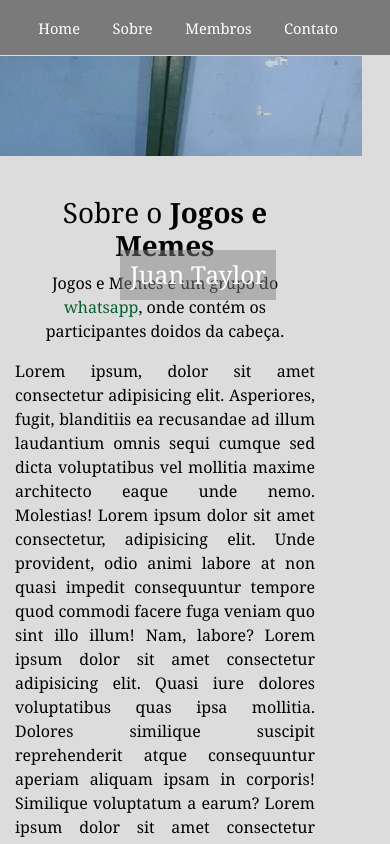
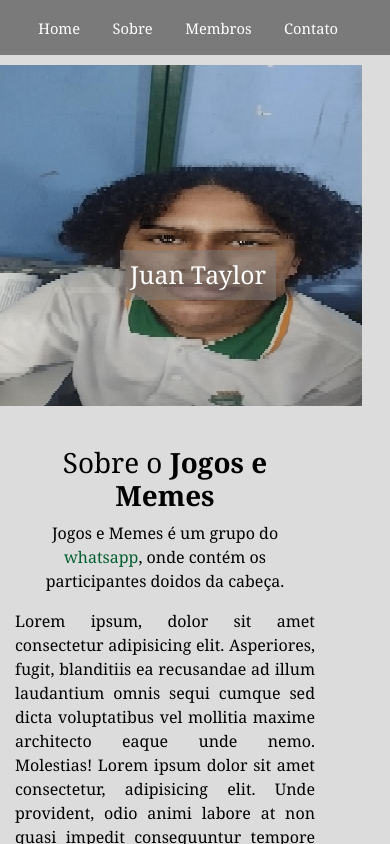
Before and after one commit to Dexzinn/jogos-e-memes, a plain HTML site: page index.html in a window 390 px wide. Shown: the top 844 px of the page. Drawn offline with nearby package versions, Linux system fonts and the light colour scheme.

Commit message:
Update estilo-index.css

```diff
--- a/estilo-index.css
+++ b/estilo-index.css
@@ -108,6 +108,7 @@ header nav li a {
     #principal {
         width: 382px;
         margin-left: -20px;
+        overflow-x: hidden;
     }
 
     header {
@@ -130,9 +131,9 @@ header nav li a {
     #container {
         margin-top: -9px;
         background: url(imgs/jeej_para_celular.jpg) no-repeat;
-        height: 100px;
+        height: 350px;
         width: 382px;
-        overflow-x: hidden;
+
     }
 
     #container h2#jj {
```
